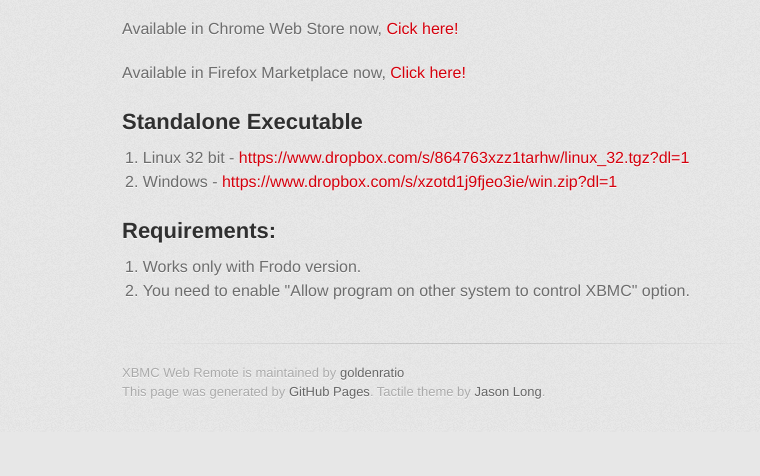
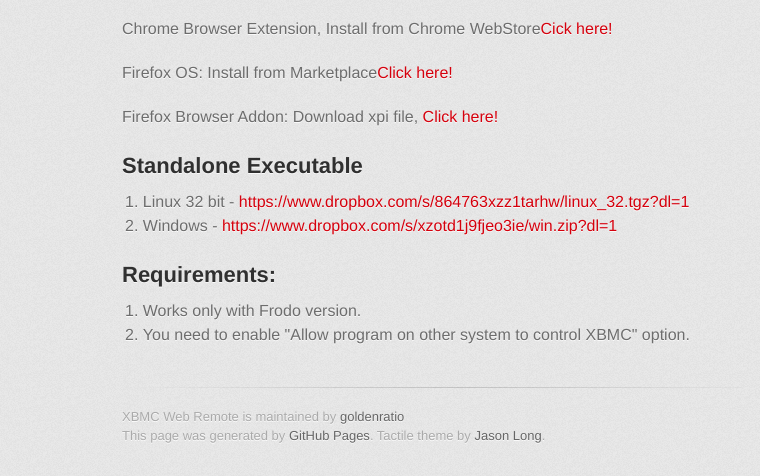
Before and after one commit to goldenratio/xbmc-web-remote, a plain HTML site: page index.html in a window 1280 px wide. Shown: the part 669-1145 px from the top of the page, without its empty margins (208-968 px from the left). Before the commit the page ends 1101 px from the top, so only its background shows below. Drawn offline with Linux system fonts and the light colour scheme; a web font is replaced by a local one.

Commit message:
new build

```diff
--- a/index.html
+++ b/index.html
@@ -36,9 +36,11 @@
 
 <p>XBMC Remote Control using Web Sockets. (Frodo v12)</p>
 
-<p>Available in Chrome Web Store now, <a href="https://chrome.google.com/webstore/detail/xbmc-remote-control/jgannjdjlpnoibphpbmmfjkejcfhcmjp?hl=en-US">Cick here!</a></p>
+<p><b>Chrome Browser Extension</b>, Install from Chrome WebStore<a href="https://chrome.google.com/webstore/detail/xbmc-remote-control/jgannjdjlpnoibphpbmmfjkejcfhcmjp?hl=en-US">Cick here!</a></p>
 
-<p>Available in Firefox Marketplace now, <a href="https://marketplace.firefox.com/app/xbmc-remote-control" target="_blank">Click here!</a></p>
+<p><b>Firefox OS:</b> Install from Marketplace<a href="https://marketplace.firefox.com/app/xbmc-remote-control" target="_blank">Click here!</a></p>
+
+<p><b>Firefox Browser Addon:</b> Download xpi file, <a href="firefox_addon/xbmc-remote.xpi" target="_blank">Click here!</a></p>
 
 <h2><strong>Standalone Executable</strong></h2>
 
```
Also changed, not shown: 1 other file.
